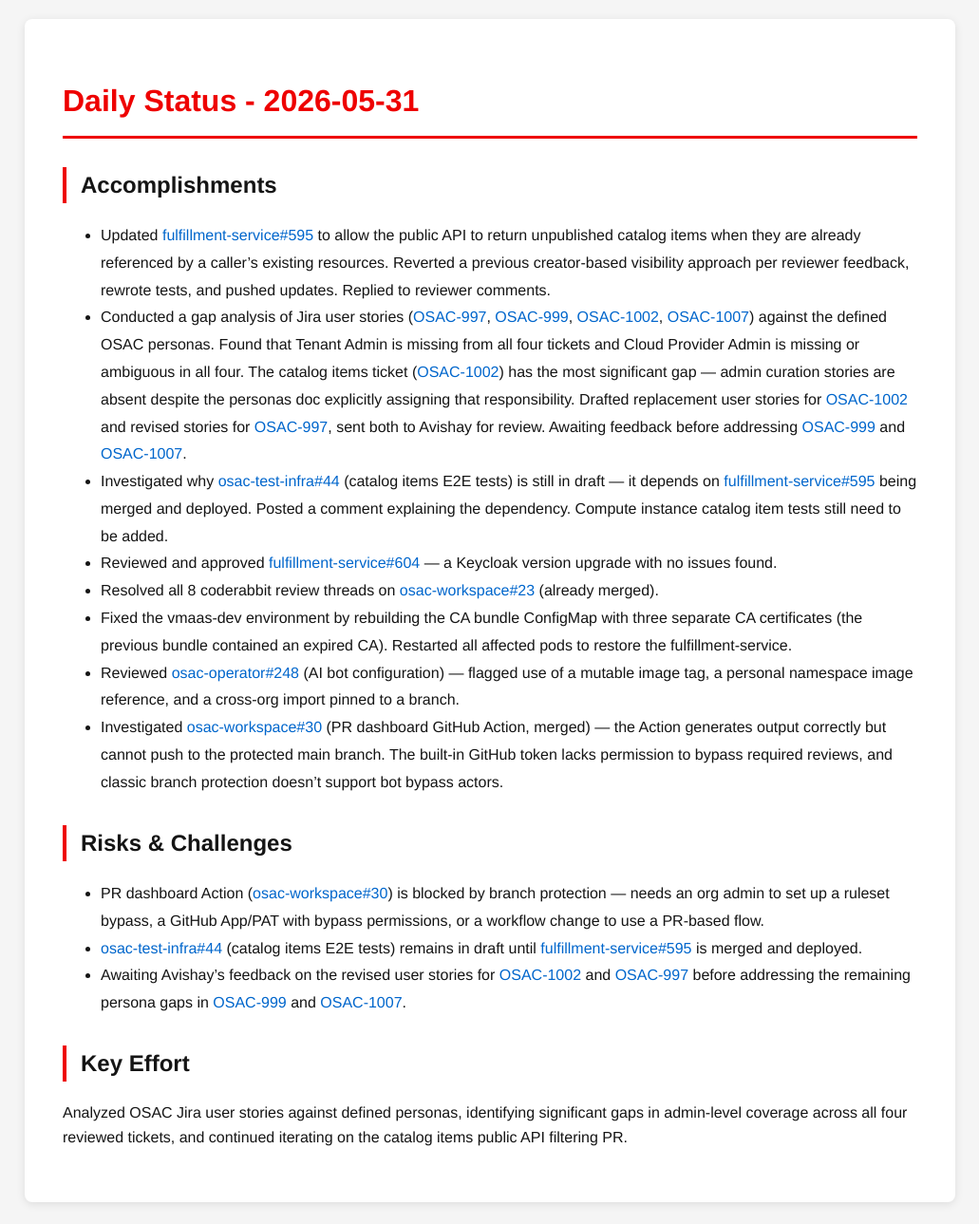
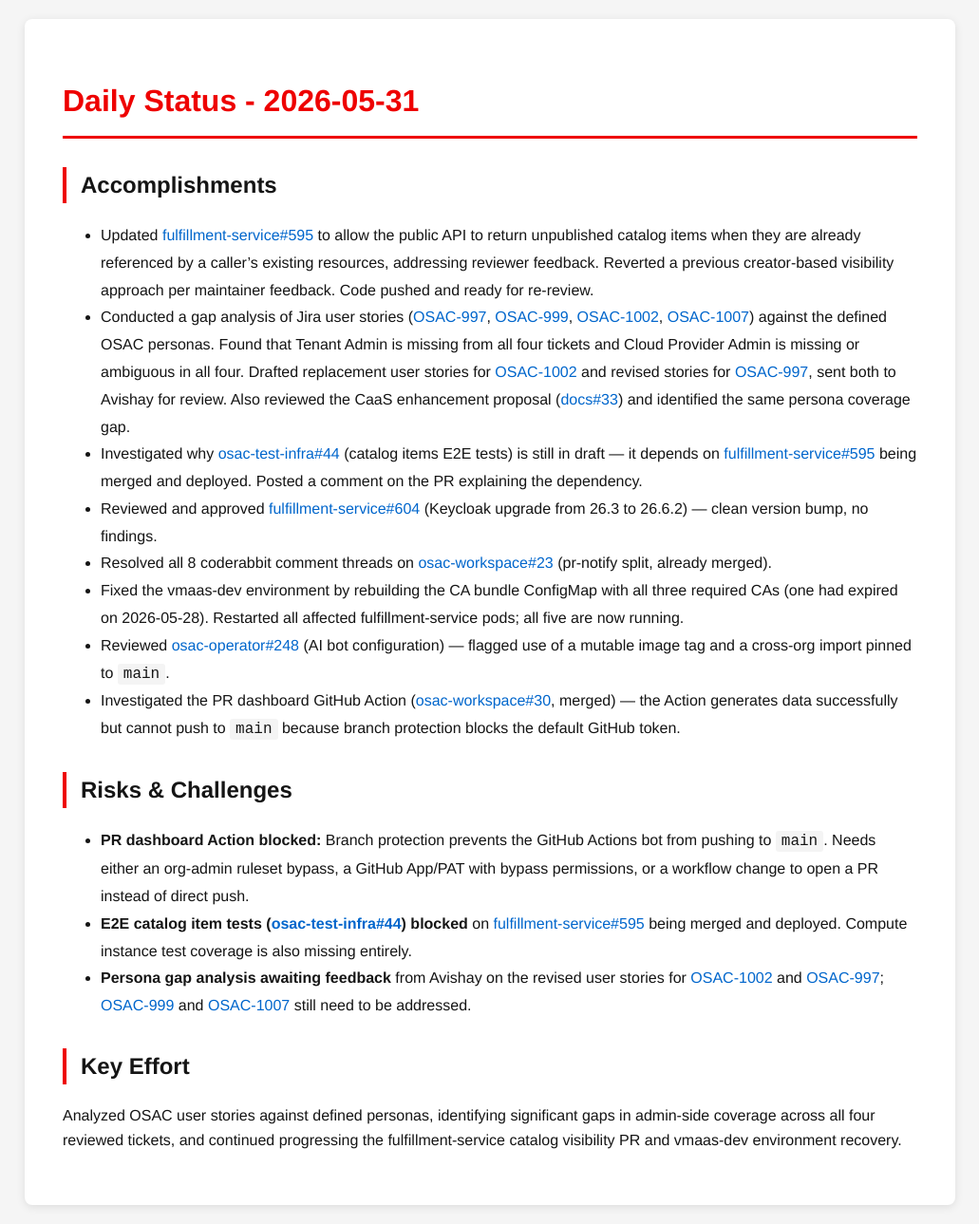
Before and after one commit to tzvatot/daily-status, a Jekyll site: the page built from 2026-05-31.md, in a window 1280 px wide. Shown: the whole page at 95% size, without its empty margins (124-1155 px from the left). Built offline with Jekyll 4.4.1, drawn with Linux system fonts in a browser that asks for light colours.

Commit message:
Daily status update - 2026-05-31

```diff
--- a/2026-05-31.md
+++ b/2026-05-31.md
@@ -7,19 +7,19 @@
 # Daily Status - 2026-05-31
 
 ## Accomplishments
-- Updated [fulfillment-service#595](https://github.com/osac-project/fulfillment-service/pull/595) to allow the public API to return unpublished catalog items when they are already referenced by a caller's existing resources. Reverted a previous creator-based visibility approach per reviewer feedback, rewrote tests, and pushed updates. Replied to reviewer comments.
-- Conducted a gap analysis of Jira user stories ([OSAC-997](https://redhat.atlassian.net/browse/OSAC-997), [OSAC-999](https://redhat.atlassian.net/browse/OSAC-999), [OSAC-1002](https://redhat.atlassian.net/browse/OSAC-1002), [OSAC-1007](https://redhat.atlassian.net/browse/OSAC-1007)) against the defined OSAC personas. Found that Tenant Admin is missing from all four tickets and Cloud Provider Admin is missing or ambiguous in all four. The catalog items ticket ([OSAC-1002](https://redhat.atlassian.net/browse/OSAC-1002)) has the most significant gap — admin curation stories are absent despite the personas doc explicitly assigning that responsibility. Drafted replacement user stories for [OSAC-1002](https://redhat.atlassian.net/browse/OSAC-1002) and revised stories for [OSAC-997](https://redhat.atlassian.net/browse/OSAC-997), sent both to Avishay for review. Awaiting feedback before addressing [OSAC-999](https://redhat.atlassian.net/browse/OSAC-999) and [OSAC-1007](https://redhat.atlassian.net/browse/OSAC-1007).
-- Investigated why [osac-test-infra#44](https://github.com/osac-project/osac-test-infra/pull/44) (catalog items E2E tests) is still in draft — it depends on [fulfillment-service#595](https://github.com/osac-project/fulfillment-service/pull/595) being merged and deployed. Posted a comment explaining the dependency. Compute instance catalog item tests still need to be added.
-- Reviewed and approved [fulfillment-service#604](https://github.com/osac-project/fulfillment-service/pull/604) — a Keycloak version upgrade with no issues found.
-- Resolved all 8 coderabbit review threads on [osac-workspace#23](https://github.com/osac-project/osac-workspace/pull/23) (already merged).
-- Fixed the vmaas-dev environment by rebuilding the CA bundle ConfigMap with three separate CA certificates (the previous bundle contained an expired CA). Restarted all affected pods to restore the fulfillment-service.
-- Reviewed [osac-operator#248](https://github.com/osac-project/osac-operator/pull/248) (AI bot configuration) — flagged use of a mutable image tag, a personal namespace image reference, and a cross-org import pinned to a branch.
-- Investigated [osac-workspace#30](https://github.com/osac-project/osac-workspace/pull/30) (PR dashboard GitHub Action, merged) — the Action generates output correctly but cannot push to the protected main branch. The built-in GitHub token lacks permission to bypass required reviews, and classic branch protection doesn't support bot bypass actors.
+- Updated [fulfillment-service#595](https://github.com/osac-project/fulfillment-service/pull/595) to allow the public API to return unpublished catalog items when they are already referenced by a caller's existing resources, addressing reviewer feedback. Reverted a previous creator-based visibility approach per maintainer feedback. Code pushed and ready for re-review.
+- Conducted a gap analysis of Jira user stories ([OSAC-997](https://redhat.atlassian.net/browse/OSAC-997), [OSAC-999](https://redhat.atlassian.net/browse/OSAC-999), [OSAC-1002](https://redhat.atlassian.net/browse/OSAC-1002), [OSAC-1007](https://redhat.atlassian.net/browse/OSAC-1007)) against the defined OSAC personas. Found that Tenant Admin is missing from all four tickets and Cloud Provider Admin is missing or ambiguous in all four. Drafted replacement user stories for [OSAC-1002](https://redhat.atlassian.net/browse/OSAC-1002) and revised stories for [OSAC-997](https://redhat.atlassian.net/browse/OSAC-997), sent both to Avishay for review. Also reviewed the CaaS enhancement proposal ([docs#33](https://github.com/osac-project/docs/pull/33)) and identified the same persona coverage gap.
+- Investigated why [osac-test-infra#44](https://github.com/osac-project/osac-test-infra/pull/44) (catalog items E2E tests) is still in draft — it depends on [fulfillment-service#595](https://github.com/osac-project/fulfillment-service/pull/595) being merged and deployed. Posted a comment on the PR explaining the dependency.
+- Reviewed and approved [fulfillment-service#604](https://github.com/osac-project/fulfillment-service/pull/604) (Keycloak upgrade from 26.3 to 26.6.2) — clean version bump, no findings.
+- Resolved all 8 coderabbit comment threads on [osac-workspace#23](https://github.com/osac-project/osac-workspace/pull/23) (pr-notify split, already merged).
+- Fixed the vmaas-dev environment by rebuilding the CA bundle ConfigMap with all three required CAs (one had expired on 2026-05-28). Restarted all affected fulfillment-service pods; all five are now running.
+- Reviewed [osac-operator#248](https://github.com/osac-project/osac-operator/pull/248) (AI bot configuration) — flagged use of a mutable image tag and a cross-org import pinned to `main`.
+- Investigated the PR dashboard GitHub Action ([osac-workspace#30](https://github.com/osac-project/osac-workspace/pull/30), merged) — the Action generates data successfully but cannot push to `main` because branch protection blocks the default GitHub token.
 
 ## Risks & Challenges
-- PR dashboard Action ([osac-workspace#30](https://github.com/osac-project/osac-workspace/pull/30)) is blocked by branch protection — needs an org admin to set up a ruleset bypass, a GitHub App/PAT with bypass permissions, or a workflow change to use a PR-based flow.
-- [osac-test-infra#44](https://github.com/osac-project/osac-test-infra/pull/44) (catalog items E2E tests) remains in draft until [fulfillment-service#595](https://github.com/osac-project/fulfillment-service/pull/595) is merged and deployed.
-- Awaiting Avishay's feedback on the revised user stories for [OSAC-1002](https://redhat.atlassian.net/browse/OSAC-1002) and [OSAC-997](https://redhat.atlassian.net/browse/OSAC-997) before addressing the remaining persona gaps in [OSAC-999](https://redhat.atlassian.net/browse/OSAC-999) and [OSAC-1007](https://redhat.atlassian.net/browse/OSAC-1007).
+- **PR dashboard Action blocked:** Branch protection prevents the GitHub Actions bot from pushing to `main`. Needs either an org-admin ruleset bypass, a GitHub App/PAT with bypass permissions, or a workflow change to open a PR instead of direct push.
+- **E2E catalog item tests ([osac-test-infra#44](https://github.com/osac-project/osac-test-infra/pull/44)) blocked** on [fulfillment-service#595](https://github.com/osac-project/fulfillment-service/pull/595) being merged and deployed. Compute instance test coverage is also missing entirely.
+- **Persona gap analysis awaiting feedback** from Avishay on the revised user stories for [OSAC-1002](https://redhat.atlassian.net/browse/OSAC-1002) and [OSAC-997](https://redhat.atlassian.net/browse/OSAC-997); [OSAC-999](https://redhat.atlassian.net/browse/OSAC-999) and [OSAC-1007](https://redhat.atlassian.net/browse/OSAC-1007) still need to be addressed.
 
 ## Key Effort
-Analyzed OSAC Jira user stories against defined personas, identifying significant gaps in admin-level coverage across all four reviewed tickets, and continued iterating on the catalog items public API filtering PR.
+Analyzed OSAC user stories against defined personas, identifying significant gaps in admin-side coverage across all four reviewed tickets, and continued progressing the fulfillment-service catalog visibility PR and vmaas-dev environment recovery.
```
